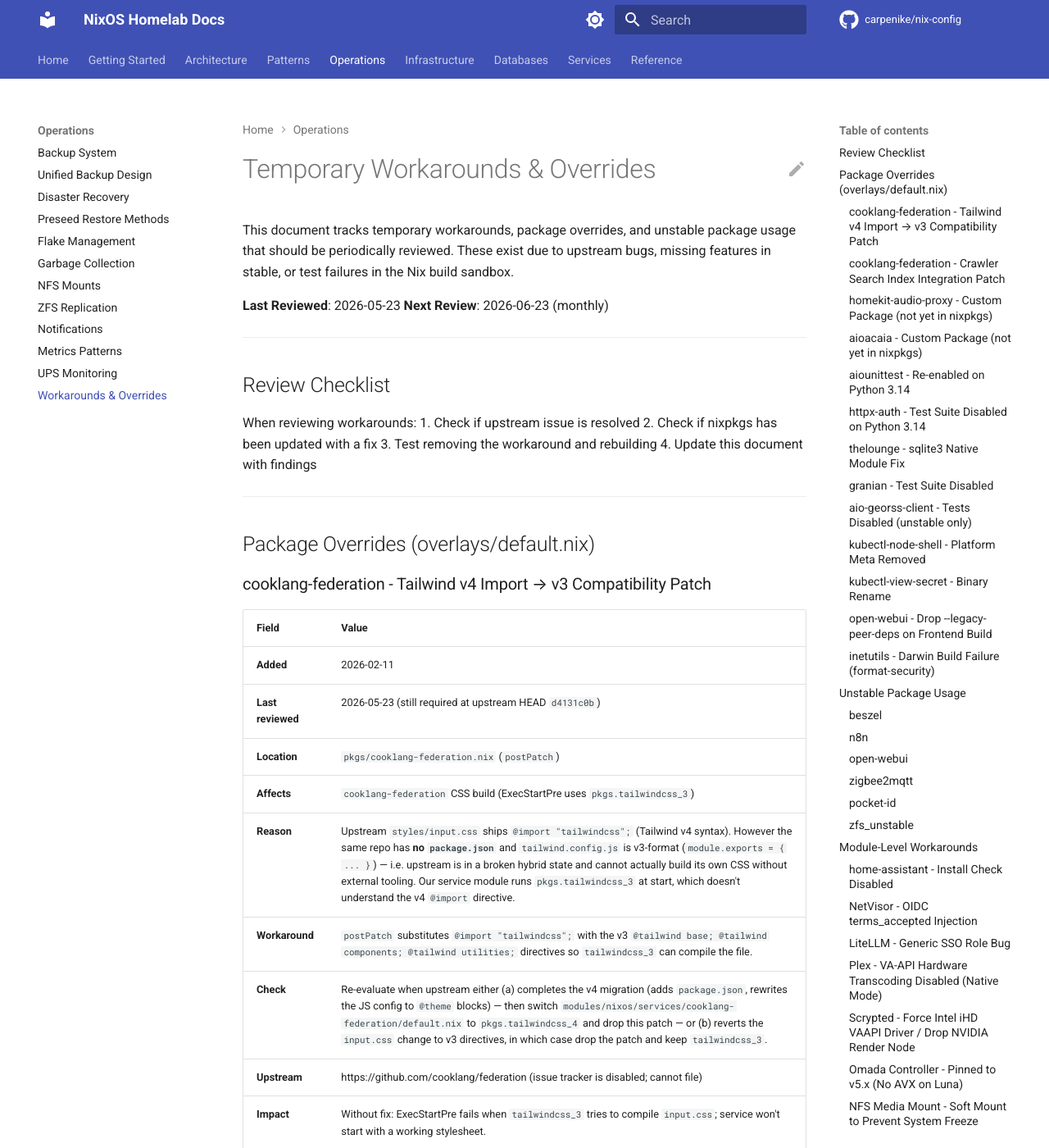
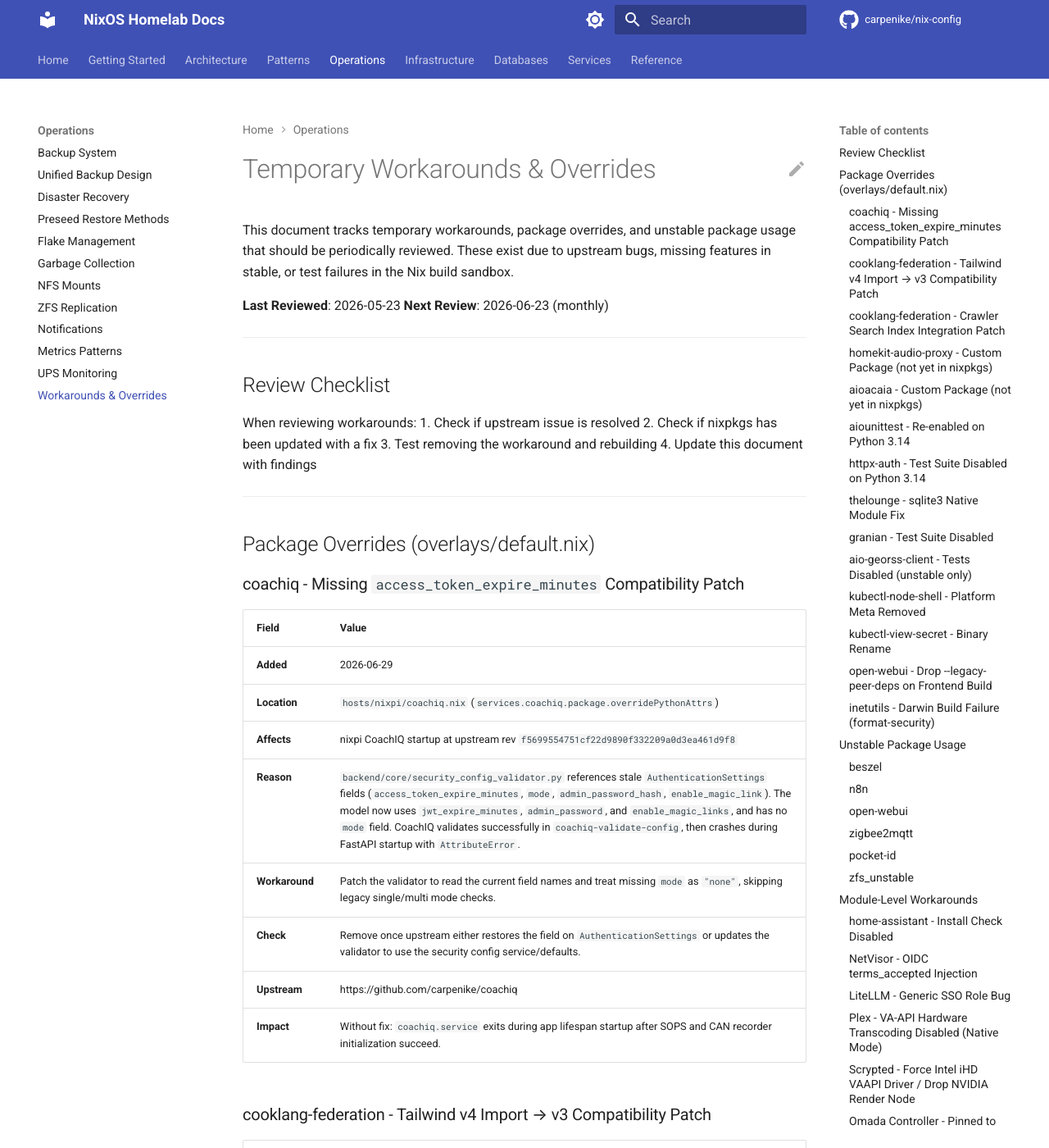
Before and after one commit to carpenike/nix-config, an MkDocs documentation site: the page built from docs/workarounds.md, in a window 1280 px wide and 1400 px high. Shown: the whole window at 82% size. Built offline with MkDocs 1.6.1 and Material for MkDocs 9.7.7, drawn with Linux system fonts in a browser that asks for light colours; comment, search, counter and statistics services are not loaded.

Commit message:
fix(nixpi): patch CoachIQ runtime compatibility

```diff
--- a/docs/workarounds.md
+++ b/docs/workarounds.md
@@ -18,6 +18,19 @@
 ---
 
 ## Package Overrides (overlays/default.nix)
+
+### coachiq - Missing `access_token_expire_minutes` Compatibility Patch
+
+| Field | Value |
+|-------|-------|
+| **Added** | 2026-06-29 |
+| **Location** | `hosts/nixpi/coachiq.nix` (`services.coachiq.package.overridePythonAttrs`) |
+| **Affects** | nixpi CoachIQ startup at upstream rev `f5699554751cf22d9890f332209a0d3ea461d9f8` |
+| **Reason** | `backend/core/security_config_validator.py` references stale `AuthenticationSettings` fields (`access_token_expire_minutes`, `mode`, `admin_password_hash`, `enable_magic_link`). The model now uses `jwt_expire_minutes`, `admin_password`, and `enable_magic_links`, and has no `mode` field. CoachIQ validates successfully in `coachiq-validate-config`, then crashes during FastAPI startup with `AttributeError`. |
+| **Workaround** | Patch the validator to read the current field names and treat missing `mode` as `"none"`, skipping legacy single/multi mode checks. |
+| **Check** | Remove once upstream either restores the field on `AuthenticationSettings` or updates the validator to use the security config service/defaults. |
+| **Upstream** | https://github.com/carpenike/coachiq |
+| **Impact** | Without fix: `coachiq.service` exits during app lifespan startup after SOPS and CAN recorder initialization succeed. |
 
 ### cooklang-federation - Tailwind v4 Import → v3 Compatibility Patch
 
```
Also changed, not shown: 1 other file.
